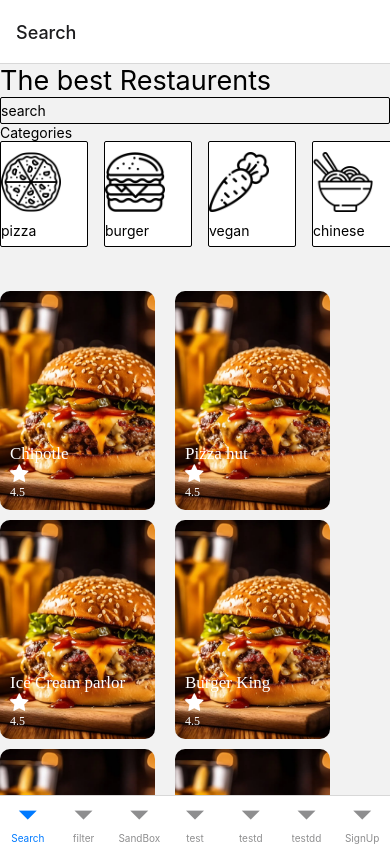
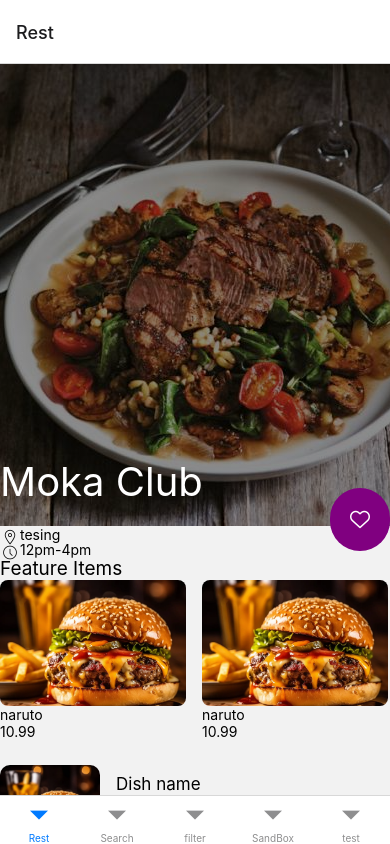
Before and after one commit to Soma586/delivery, a React Native app: screen /Rest in a window 390 px wide. Built offline with nearby package versions, Linux system fonts and the light colour scheme.

Commit message:
created layout for restaurantPage

```diff
--- a/App.js
+++ b/App.js
@@ -12,6 +12,7 @@ import DiscoverItem from './components/discoverItem';
 import MenuItem from './components/MenuItem';
 import FilterPage from './pages/filters';
 import SearchPage from './pages/search';
+import RestaurantPage from './pages/restaurantPage';
 
 
 
@@ -109,13 +110,14 @@ export default function App() {
 
     return (
       <Tab.Navigator>
+        <Tab.Screen name="Rest" component={RestaurantPage}/>
          <Tab.Screen name="Search" component={SearchPage}/>
          <Tab.Screen name="filter" component={FilterPage}/>
         <Tab.Screen name="SandBox" component={SandBox}/>
         <Tab.Screen name="test" component={SignIn}/>
-        <Tab.Screen name="testd" component={SettingsScreen}/>
+        {/* <Tab.Screen name="testd" component={SettingsScreen}/>
         <Tab.Screen name="testdd" component={SettingsScreen}/>
-        <Tab.Screen name="SignUp" component={SignUp}/>
+        <Tab.Screen name="SignUp" component={SignUp}/> */}
 
       </Tab.Navigator>
 
--- a/package.json
+++ b/package.json
@@ -15,6 +15,7 @@
     "@react-navigation/stack": "^6.3.29",
     "expo": "~50.0.14",
     "expo-font": "~11.10.3",
+    "expo-linear-gradient": "^13.0.2",
     "expo-splash-screen": "~0.26.5",
     "expo-status-bar": "~1.11.1",
     "react": "18.2.0",
--- /dev/null
+++ b/pages/restaurantPage/index.jsx
@@ -0,0 +1,196 @@
+
+import {View, Text, FlatList, Image, StyleSheet, Dimensions, TouchableHighlight, ScrollView} from 'react-native'
+import { useState } from 'react'
+import { EvilIcons, AntDesign } from '@expo/vector-icons'
+import CustomText from '../../components/CustomText'
+import Burger from '../../assets/burger.webp'
+import { LinearGradient } from 'expo-linear-gradient'
+import MenuItem from '../../components/MenuItem'
+
+
+
+
+const FeatureItem = ({dishName, price}) => {
+
+
+    return (
+        <View>
+            <Image
+            source={Burger}
+            style={styles.featuredImage}
+            />
+
+            <CustomText text={dishName} font="sans"/>
+            <CustomText text={price} font="sans"/>
+
+        </View>
+    )
+}
+
+
+const RestaurantPage = ({address ="tesing", timeSlot="12pm-4pm"}) => {
+
+
+    const [featureList, setFeatureList] = useState([
+        {
+            dishName : "naruto",
+            price : "10.99"
+        },
+        {
+            dishName : "naruto",
+            price : "10.99"
+        },
+        {
+            dishName : "naruto",
+            price : "10.99"
+        },
+        {
+            dishName : "naruto",
+            price : "10.99"
+        },
+        {
+            dishName : "naruto",
+            price : "10.99"
+        },
+        {
+            dishName : "naruto",
+            price : "10.99"
+        },
+        {
+            dishName : "naruto",
+            price : "10.99"
+        },
+        {
+            dishName : "naruto",
+            price : "10.99"
+        },
+    ])
+
+
+
+    return (
+        <ScrollView style={styles.test}>
+
+
+            <View style={{ position : "relative"}}>
+                <Image
+                source={require('../../assets/local.jpeg')}
+                style={{width : Dimensions.get('window').width}}
+                resizeMode="cover"
+                />
+
+                <LinearGradient
+        colors={["rgba(0,0,0,0.7)", "rgba(0,0,0,0.7)"]}
+        start={{ x: 0, y: 0 }}
+        end={{ x: 0, y: 0 }}
+        style={{
+            opacity : 0.65,
+          position: 'absolute',
+          left: 0,
+          right: 0,
+          top: 0,
+          bottom: 0,
+          width: '100%',
+          height: '100%'
+        }}
+      />
+
+                <View style={styles.restaurantName}>
+                    <CustomText text={"Moka Club"} font={"loraBold"} size={40} color={"white"}/>
+                </View>
+
+            <TouchableHighlight style={styles.favoriteButton}>
+
+                <AntDesign name={"hearto"} color="white" size={20}/>
+            </TouchableHighlight>
+
+            </View>
+
+            <View >
+
+                <View style={{flex : 1, flexDirection : 'row'}}>
+
+                    <EvilIcons name="location" size={20}/>
+
+                    <CustomText text={address} font={'sans'}/>
+                </View>
+                <View style={{flex : 1, flexDirection : 'row'}}>
+
+                    <EvilIcons name="clock" size={20}/>
+
+                    <CustomText text={timeSlot} font={'sans'}/>
+                </View>
+
+                <CustomText text={"Feature Items"} font={'ssBold'} size={19}/>
+
+
+                {/* <FeatureItem dishName="ramen" price={"10.99"}/> */}
+
+                <FlatList
+                data={featureList}
+                renderItem={({item}) => <FeatureItem {...item}/>}
+                horizontal={true}
+                contentContainerStyle={{gap : 16}}
+                //columnWrapperStyle={{gap : 20}}
+                />
+
+{/* {featureList.map((item, index) => (
+                        <View key={index} style={{ marginRight: 16 }}>
+                            <FeatureItem dishName={item.dishName} price={item.price} />
+                        </View>
+                    ))} */}
+
+                    <View>
+
+                    {featureList.map((item, index) => (
+                        <View>
+                            <MenuItem />
+                        </View>
+                    ))}
+                    </View>
+
+            </View>
+        </ScrollView>
+    )
+
+}
+
+
+
+
+const styles = StyleSheet.create({
+
+   featuredImage : {
+       width: 186,
+       height : 126,
+       borderRadius : 8
+   },
+   heroImage : {
+
+   },
+   restaurantName : {
+       position : 'absolute',
+       bottom : 20
+   },
+   favoriteButton : {
+       backgroundColor : 'purple',
+       alignSelf : 'center',
+       padding : 20,
+       position : 'absolute',
+       borderRadius : 50,
+       bottom : -25,
+       right : 0
+   },
+   test : {
+    // flex: 1,
+    // justifyContent : 'center',
+    // alignItems : 'center',
+    //paddingHorizontal : 20,
+    //paddingLeft : 20,
+
+   }
+
+
+})
+
+export default RestaurantPage
```
Also changed, not shown: assets/local.jpeg (added), 1 other file (tests, documents, lock files or other folders).
